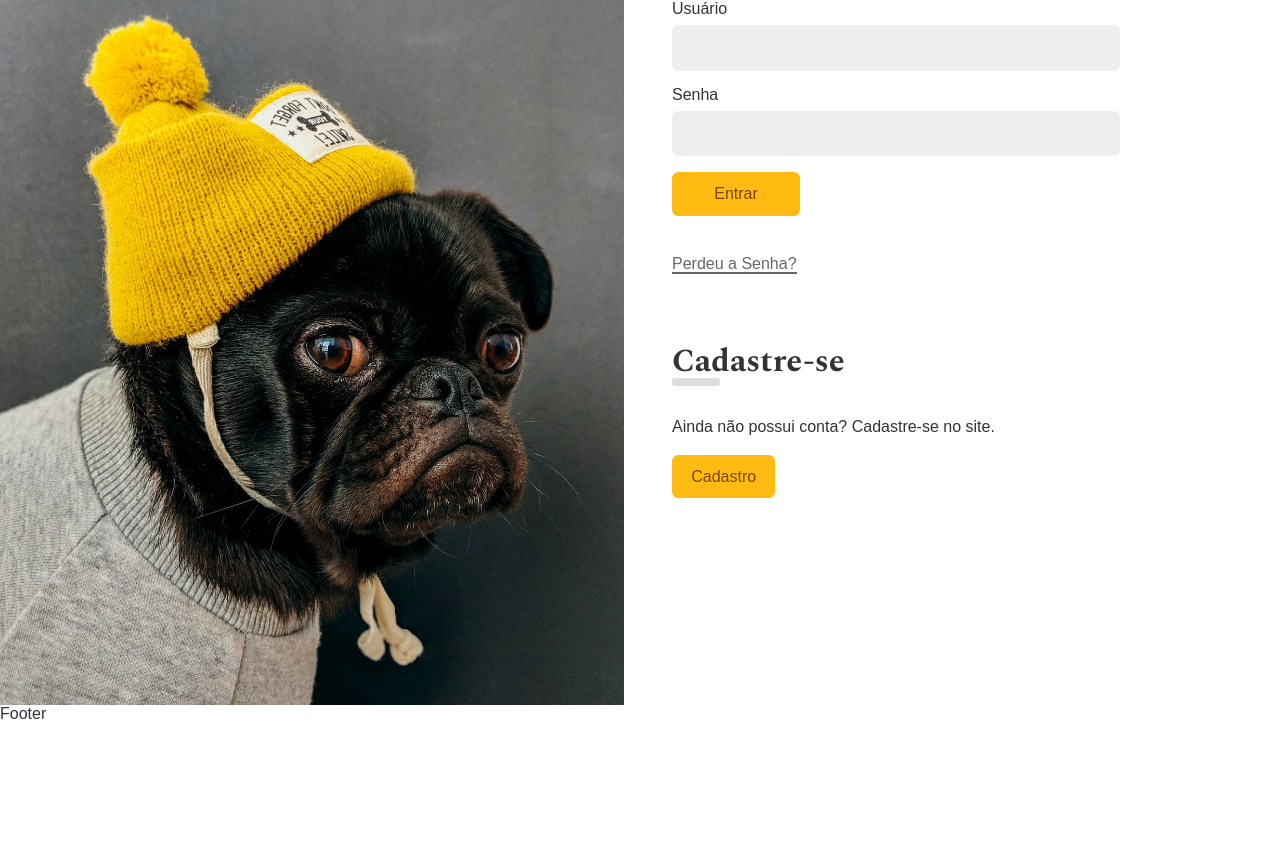
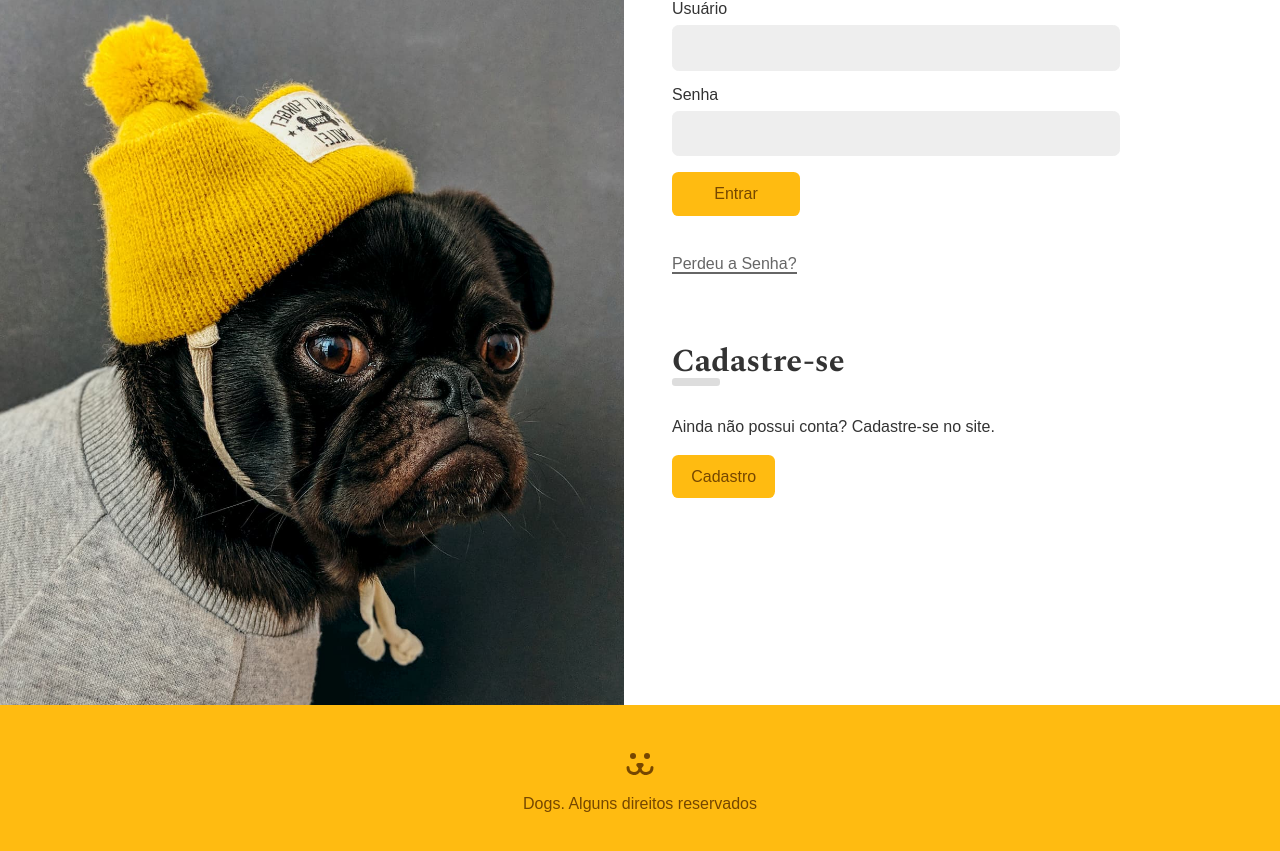
Before and after one commit to joaovitorpagani99/Projeto-React-Dog, a React (Create React App) app: page /login in a window 1280 px wide. Shown: the part 159-1010 px from the top of the page. Before the commit the page ends 882 px from the top, so only its background shows below. Built offline with nearby package versions, Linux system fonts and the light colour scheme.

Commit message:
:sparkles: feat: adicionando footer

```diff
--- a/src/App.css
+++ b/src/App.css
@@ -96,3 +96,13 @@ a {
 .mainContainer {
   margin-top: 4rem;
 }
+
+.App {
+  display: flex;
+  flex-direction: column;
+  min-height: calc(100vh - 10rem);
+}
+
+.AppBody {
+  flex: 1;
+}
--- a/src/App.js
+++ b/src/App.js
@@ -14,10 +14,11 @@ import NotFound from "./Components/NotFound";
 
 function App() {
   return (
-    <div>
+    <div className="App">
       <BrowserRouter>
         <UserStorage>
           <Header />
+          <main className="AppBody">
             <Routes>
               <Route path="/" element={<Home />} />
               <Route path="login/*" element={<Login />} />
@@ -29,6 +30,7 @@ function App() {
               <Route path="perfil/:user" element={<UserProfile />} />
               <Route path="*" element={<NotFound />} />
             </Routes>
+          </main>
           <Footer />
         </UserStorage>
       </BrowserRouter>
--- a/src/Components/Footer/Footer.js
+++ b/src/Components/Footer/Footer.js
@@ -1,10 +1,13 @@
 import React from 'react'
 import styles from './Footer.module.css'
-
+import {ReactComponent as Dogs} from '../../Assets/dogs-footer.svg'
 
 const Footer = () => {
   return (
-    <div>Footer</div>
+    <footer className={styles.footer}>
+      <Dogs />
+      <p>Dogs. Alguns direitos reservados</p>
+    </footer>
   )
 }
 
--- a/src/Components/Footer/Footer.module.css
+++ b/src/Components/Footer/Footer.module.css
@@ -0,0 +1,12 @@
+.footer {
+    background: #fb1;
+    padding: 3rem 1rem 0 1rem;
+    height: 10rem;
+    text-align: center;
+    color: #764701;
+}
+
+.footer p {
+    margin-top: 1rem;
+
+}
--- /dev/null
+++ b/src/Components/Helper/Head.js
@@ -0,0 +1,14 @@
+import React from "react";
+
+const Head = (props) => {
+  React.useEffect(() => {
+    (document.title = props.title + " | Dogs");
+      document
+        .querySelector('meta[name="description"]')
+        .setAttribute("content", props.description || "");
+  }, [props]);
+
+  return <></>;
+};
+
+export default Head;
--- a/src/Components/Home.js
+++ b/src/Components/Home.js
@@ -1,12 +1,17 @@
-import React from 'react'
-import Feed from './Feed/Feed'
+import React from "react";
+import Feed from "./Feed/Feed";
+import Head from "./Helper/Head";
 
 const Home = () => {
   return (
     <section className="container mainContainer">
+      <Head
+        title="Fotos"
+        description="Home do site Dogs, com o feed de fotos."
+      />
       <Feed />
     </section>
-  )
-}
+  );
+};
 
-export default Home
+export default Home;
--- a/src/Components/Login/LoginCreate.js
+++ b/src/Components/Login/LoginCreate.js
@@ -6,6 +6,7 @@ import useFetch from "../../Hooks/useFetch";
 import Error from "../Helper/Error";
 import { USER_POST } from "../../api";
 import { UserContext } from "../../UseContext";
+import Head from "../Helper/Head";
 
 const LoginCreate = () => {
   const username = useForm();
@@ -28,6 +29,7 @@ const LoginCreate = () => {
 
   return (
     <section className="animeLeft">
+      <Head title="Crie sua conta" />
       <h1 className="title">Cadastre-se</h1>
       <form onSubmit={handleSubmit}>
         <Input label="Usuário" type="text" name="username" {...username} />
--- a/src/Components/Login/LoginForm.js
+++ b/src/Components/Login/LoginForm.js
@@ -7,6 +7,7 @@ import Error from '../Helper/Error';
 import styles from './LoginForm.module.css';
 import stylesBtn from '../Forms/Button.module.css';
 import { UserContext } from '../../UseContext';
+import Head from '../Helper/Head';
 
 const LoginForm = () => {
   const username = useForm();
@@ -24,6 +25,7 @@ const LoginForm = () => {
 
   return (
     <section className="animeLeft">
+      <Head title="Login" />
       <h1 className="title">Login</h1>
       <form className={styles.form} onSubmit={handleSubmit}>
         <Input label="Usuário" type="text" name="username" {...username} />
--- a/src/Components/User/UserPhotoPost.js
+++ b/src/Components/User/UserPhotoPost.js
@@ -7,6 +7,7 @@ import Button from '../Forms/Button';
 import Error from '../Helper/Error';
 import { PHOTO_POST } from '../../api';
 import { useNavigate } from 'react-router-dom';
+import Head from '../Helper/Head';
 
 const UserPhotoPost = () => {
   const nome = useForm();
@@ -42,6 +43,7 @@ const UserPhotoPost = () => {
 
   return (
     <section className={`${styles.photoPost} animeLeft`}>
+      <Head title="Poste sua foto" />
       <form onSubmit={handleSubmit}>
         <Input label="Nome" type="text" name="nome" {...nome} />
         <Input label="Peso" type="number" name="peso" {...peso} />
--- a/src/Components/User/UserProfile.js
+++ b/src/Components/User/UserProfile.js
@@ -1,17 +1,18 @@
-import React from 'react'
-import { useParams } from 'react-router-dom';
-import Feed from '../Feed/Feed';
+import React from "react";
+import { useParams } from "react-router-dom";
+import Feed from "../Feed/Feed";
+import Head from "../Helper/Head";
 
 const UserProfile = () => {
+  const { user } = useParams();
 
-    const {user} = useParams();
+  return (
+    <section className="container mainSection">
+      <Head title={user} />
+      <h1 className="title">User Profile</h1>
+      <Feed user={user} />
+    </section>
+  );
+};
 
-    return (
-    <section className="container mainSection">
-        <h1 className='title'>User Profile</h1>
-        <Feed user={user} />
-    </section>
-  )
-}
-
-export default UserProfile
+export default UserProfile;
--- a/src/Components/User/UserStats.js
+++ b/src/Components/User/UserStats.js
@@ -1,8 +1,10 @@
 import React from 'react'
+import Head from '../Helper/Head';
 
 const UserStats = () => {
   return (
     <div>
+      <Head title="Estatísticas" />
       estatisticas
     </div>
   )
```
Lines whose indentation alone changed are shown as unchanged.
